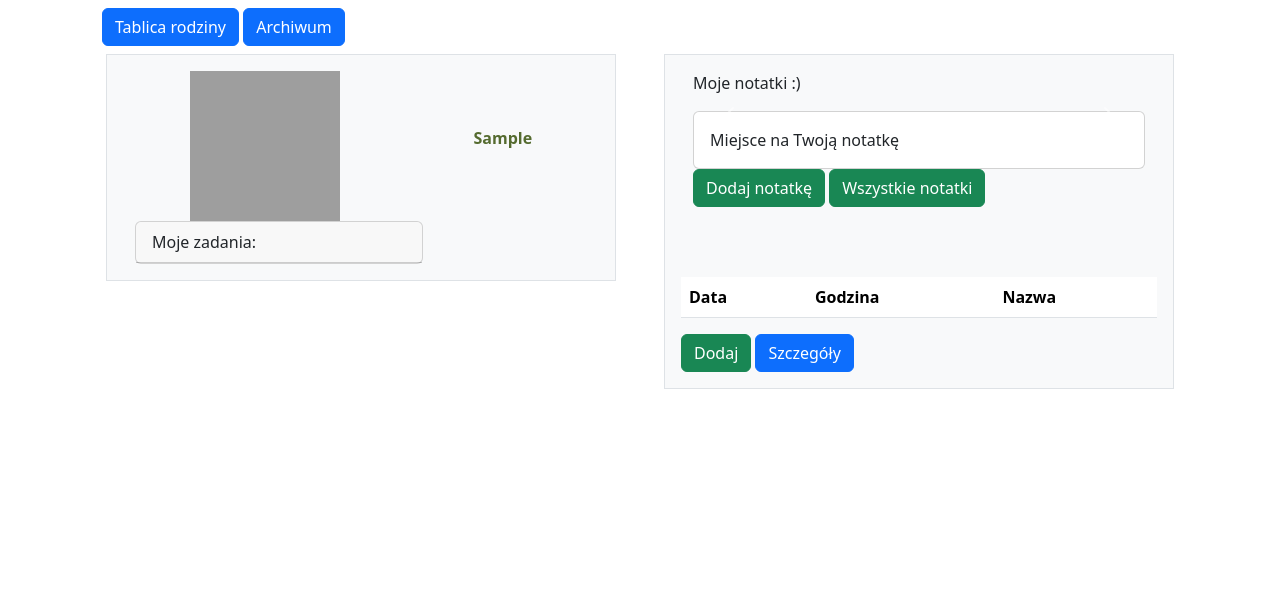
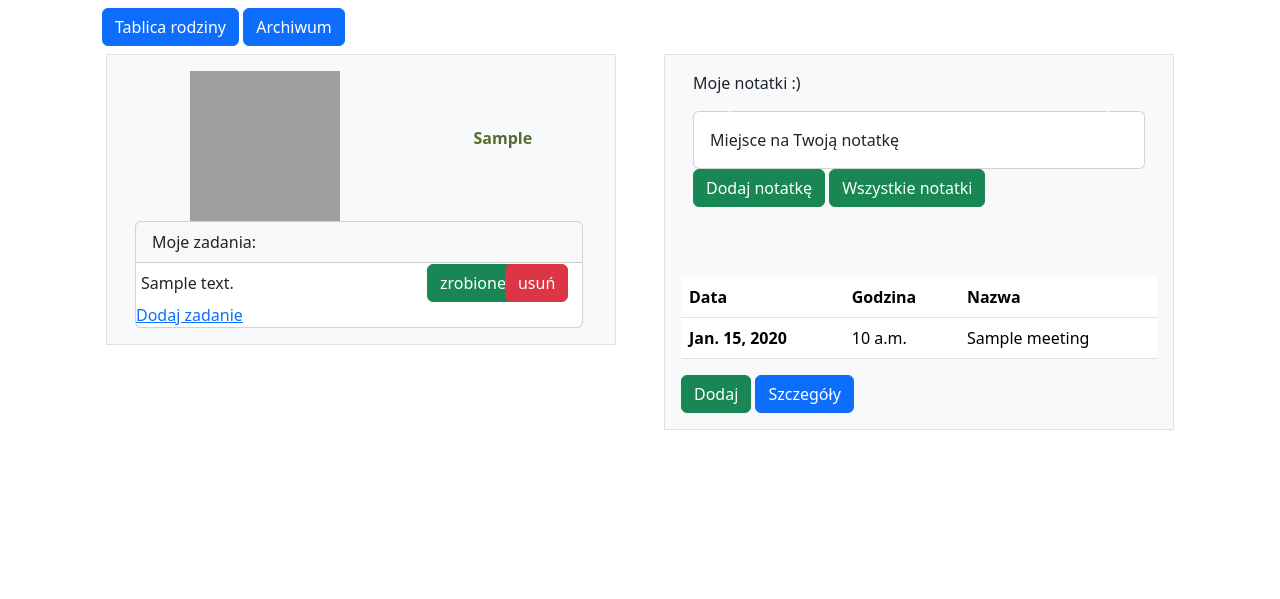
Before and after one commit to Monijo/pinBoardv3, a Django app: page /users/1 in a window 1280 px wide. Shown: the part 56-655 px from the top of the page. Run offline with Django 4.2, Linux system fonts and the light colour scheme; tables that the repository leaves empty hold one stand-in row (values such as "Sample post"); lists and menus that the app fills with data are empty; some libraries are stand-ins or nearby versions; grey boxes are pictures that could not be loaded.

Commit message:
Add task form for user in his page.

```diff
--- a/pinBoard/models.py
+++ b/pinBoard/models.py
@@ -24,6 +24,9 @@ class FamilyUser(models.Model):
     family = models.ForeignKey(Family, on_delete=models.CASCADE)
     is_owner = models.BooleanField(default=False)
 
+    class Meta:
+        unique_together = [['user', 'family']]
+
     def __str__(self):
         return self.user
 
@@ -43,6 +46,7 @@ class Task(models.Model):
     is_done = models.BooleanField(default=False)
     priority = models.BooleanField(default=False, verbose_name="Priorytet")
     family = models.ForeignKey(Family, on_delete=models.CASCADE, null=True, related_name="tasks")
+    user = models.ForeignKey(User, on_delete=models.CASCADE, null=True, blank=True, related_name="tasks")
 
     def __str__(self):
         return self.content
--- a/pinBoard/templates/pinBoard/dashboard.html
+++ b/pinBoard/templates/pinBoard/dashboard.html
@@ -47,7 +47,7 @@
      <table style="width:100%;table-layout:fixed;padding: 5px">
      <form action="" method="POST">
      {% csrf_token %}
-         {%  for task in tasks %}
+         {%  for task in tasks_list %}
     <tr>
 
         <td style="width:65%; padding: 5px">
--- a/pinBoard/templates/pinBoard/user_view.html
+++ b/pinBoard/templates/pinBoard/user_view.html
@@ -31,28 +31,70 @@
   </section>
          <div class="container-fluid">
 
- <div class="card" style="width: 18rem;">
+ <div class="card" style="width: 28rem;">
   <div class="card-header">
     Moje zadania:
   </div>
-  <ul class="list-group">
- {% for task in user.tasks %}
-  <li class="list-group-item">
-    <input class="form-check-input me-1" type="checkbox" value="" aria-label="...">
-      {{ task.content}}
 
-<div style="display: inline-block">
-<form action="" method="POST">
+
+     <table style="width:100%;table-layout:fixed;padding: 5px">
+     <form action="" method="POST">
+     {% csrf_token %}
+         {%  for task in user.tasks.all %}
+    <tr >
+
+        <td style="width:65%; padding: 5px; margin:3px"><div>
+            <input name="tasks" class="form-check-input me-1" type="hidden" value="{{ task.id }}" aria-label="...">
+            {{ task.content }}</div>
+        </td>
+        <td>
+
+            <form action="" method="POST">
+    {% csrf_token %}
+    <input type="hidden" name= "done" value="{{ task.id }}">
+    <input class="btn btn-success" type="submit" value="zrobione">
+</form>
+
+
+
+        </td>
+        <td>
+
+            <form action="" method="POST">
     {% csrf_token %}
     <input type="hidden" name= "delete" value="{{ task.id }}">
     <input class="btn btn-danger" type="submit" value="usuń">
 </form>
-</div>
 
-  </li>
-      {% endfor %}
+        </td>
+    </tr>
+             </form>
+         {% endfor %}
+</table>
+<a type="button" class="btn-success" href="{%  url "pinBoard:" %}">Dodaj zadanie</a>
 
-  </ul>
+
+
+
+
+{#  <ul class="list-group">#}
+{# {% for task in user.tasks.all %}#}
+{#  <li class="list-group-item">#}
+{#    <input class="form-check-input me-1" type="checkbox" value="" aria-label="...">#}
+{#      {{ task.content}}#}
+{##}
+{#<div style="display: inline-block">#}
+{#<form action="" method="POST">#}
+{#    {% csrf_token %}#}
+{#    <input type="hidden" name= "delete" value="{{ task.id }}">#}
+{#    <input class="btn btn-danger" type="submit" value="usuń">#}
+{#</form>#}
+{#</div>#}
+{##}
+{#  </li>#}
+{#      {% endfor %}#}
+{##}
+{#  </ul>#}
 </div>
 </div>
 </div>
@@ -150,7 +192,7 @@
   </thead>
   <tbody>
 
-  {% for meeting in member_meetings %}
+  {% for meeting in user_meetings %}
     <tr>
       <th scope="row">{{ meeting.date }}</th>
       <td>{{ meeting.hour }}</td>
--- a/pinBoard/urls.py
+++ b/pinBoard/urls.py
@@ -17,6 +17,7 @@ urlpatterns = [
     path('users/sensors', views.sensors, name='sensors'),
 
     path('users/<int:id>', views.user_view, name='user_view'),
+    path('users/<int:id>/task_form', views.user_add_task_self, name='user_add_task_self'),
     path('users/<int:id>/note_form', views.note_form, name='note_form'),
     path('users/<int:id>/all_notes', views.all_notes, name='all_notes'),
     path('users/<int:id>/meeting_form', views.meeting_form, name='meeting_form'),
--- a/pinBoard/views.py
+++ b/pinBoard/views.py
@@ -19,7 +19,9 @@ def sign_up(request):
         form = UserForm(request.POST)
 
         if form.is_valid():
-            user_log = form.save()
+            user_log = form.save(commit=False)
+            user_log.families = request.families
+            user_log.save()
             login(request, user_log)
             return redirect('pinBoard:sign_in')
 
@@ -49,17 +51,13 @@ def dashboard(request):
     if request.method == "GET":
         sentences = Sentence.objects.all()
         random_sentence = random.choice(sentences)
-        # familyFormset = inlineformset_factory(User, Family)
-        # formset = familyFormset(isinstance=families)
+        families = request.user.families.all()
+        tasks_list = []
+        for family in families:
+            for task in family.tasks:
+                tasks_list.append(task)
 
-        # tasks = farequest.user.families.family.tasks
-        # items_to_buy = ShopItem.objects.filter(family=request.user)
-
-        context = {'random_sentence': random_sentence,
-                   # "formset": formset,
-                   #  "instance": families,
-
-                   }
+        context = {'random_sentence': random_sentence, 'tasks_list': tasks_list}
 
         return render(request, 'pinBoard/dashboard.html', context)
     else:
@@ -103,7 +101,7 @@ def add_task(request):
 
         if form.is_valid():
             task = form.save(commit=False)
-            task.user = request.user
+            task.family = request.user
             task.save()
             return redirect("pinBoard:dashboard")
 
@@ -138,7 +136,20 @@ def user_view(request, id):
 
             return redirect('pinBoard:user_view', id=id)
 
+def user_add_task_self(request, id):
+    if request.method == "POST":
+        form = TaskForm(request.POST)
 
+        if form.is_valid():
+            task = form.save(commit=False)
+            task.user = request.user
+            task.save()
+            return redirect("pinBoard:user_view", id=id)
+
+    else:
+        form = TaskForm()
+
+    return render(request, "pinBoard/user_self_task_form.html", {'form': form})
 
 def note_form(request, id):
     if request.method == "GET":
@@ -150,7 +161,7 @@ def note_form(request, id):
 
         if form.is_valid():
             note = form.save(commit=False)
-            note.user = User.objects.get(id=id)
+            note.user = request.user
             note.save()
             return redirect("pinBoard:user_view", id=id)
 
@@ -184,7 +195,7 @@ def meeting_form(request, id):
         form = MeetingForm(request.POST)
         if form.is_valid():
             meeting = form.save(commit=False)
-            meeting.user = User.objects.get(id=id)
+            meeting.user = request.user
             meeting.save()
 
             return redirect("pinBoard:all_meetings", id=id)
```
Also changed, not shown: pinBoard/templates/pinBoard/user_self_task_form.html (added, +27 -0 lines), pinBoard/migrations/0002_task_user.py (added), pinBoard/migrations/0003_alter_familyuser_unique_together.py (added).
